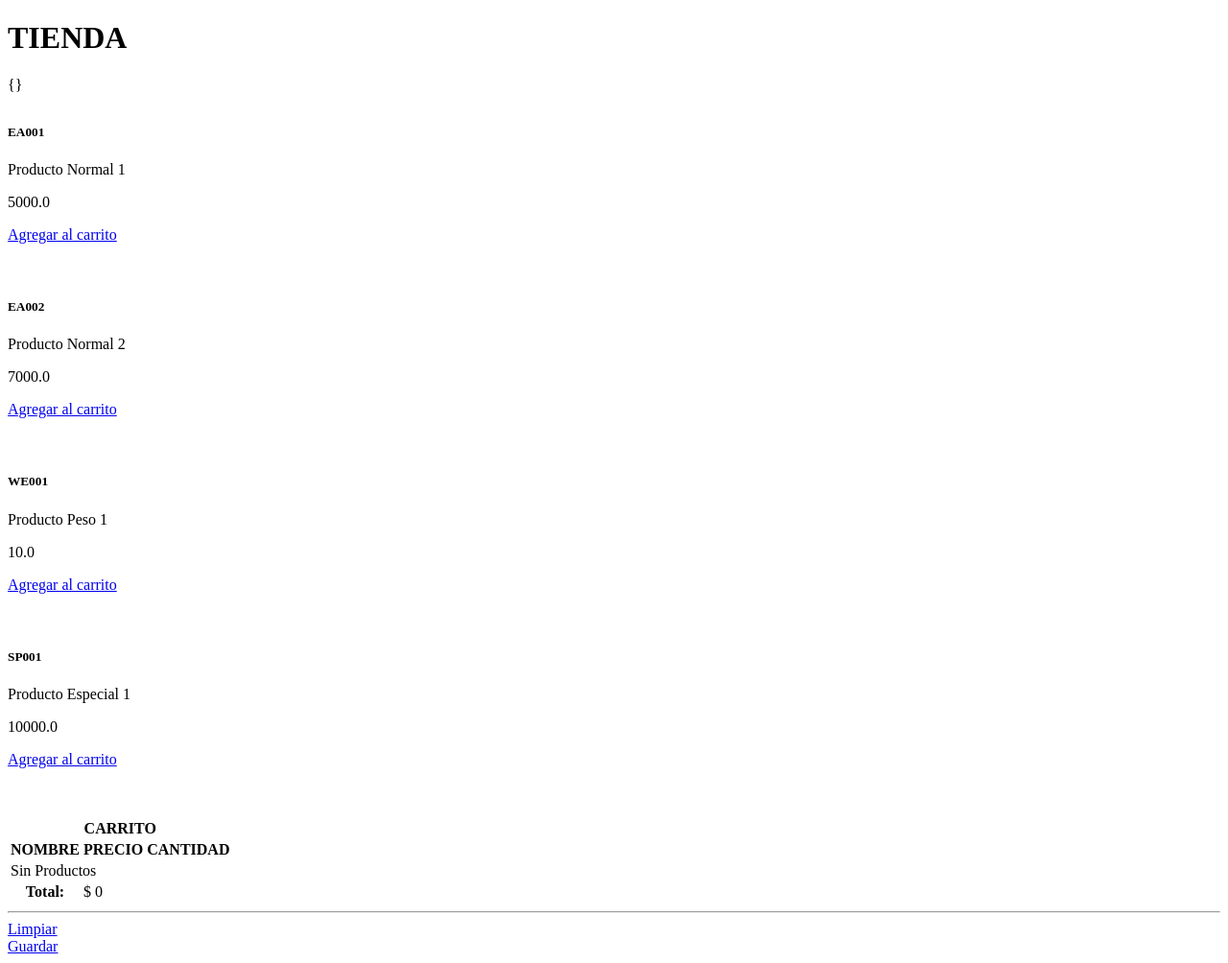
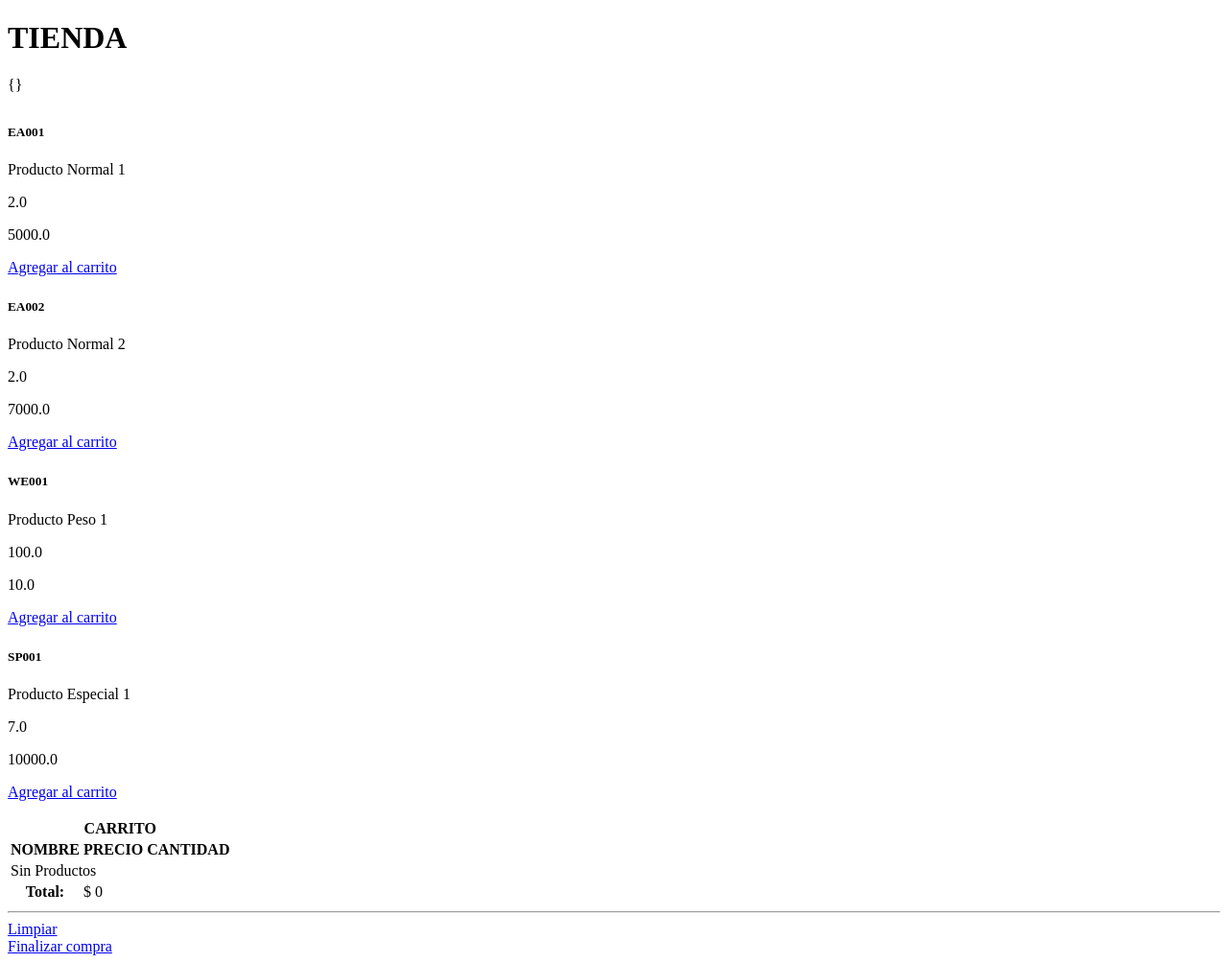
Before and after one commit to rafredyramirez/carrito_compras, a Django app: page / in a window 1280 px wide. Shown: the whole page at 96% size. Run offline with Django 5.2, Linux system fonts and the light colour scheme; data comes from the database, SQL or seed files in the repository; both versions use the stored data as it was after the commit.

Commit message:
Agrega finalizacion compra

```diff
--- a/carrito_compras/carrito_app/Carrito.py
+++ b/carrito_compras/carrito_app/Carrito.py
@@ -2,7 +2,7 @@
 
 class Carrito:
     def __init__(self, request):
-        self.request = request
+        #self.request = request
         self.session = request.session
         carrito = self.session.get('carrito')
         if not carrito:
--- a/carrito_compras/carrito_app/templates/carrito.html
+++ b/carrito_compras/carrito_app/templates/carrito.html
@@ -40,5 +40,5 @@
 </div>
 <div class="row text-center">
     <div class="col-6"><a href="{% url 'limpiar' %}" class="btn btn-danger">Limpiar</a></div>
-    <div class="col-6"><a href="#" class="btn btn-success">Guardar</a></div>
+    <div class="col-6"><a href="{% url 'finalizar_compra' %}" class="btn btn-success">Finalizar compra</a></div>
 </div>
--- a/carrito_compras/carrito_app/templates/tienda.html
+++ b/carrito_compras/carrito_app/templates/tienda.html
@@ -18,7 +18,7 @@
         {% if messages %}
         <div class="messages">
             {% for message in messages %}
-                <div{% if message.tags %} class="alert alert-sm alert-{{ message.tags }}"{% endif %}>
+            <div{% if message.tags %} class="alert alert-sm alert-{{ message.tags }}" {% endif %}>
                 {{ message }}
         </div>
         {% endfor %}
@@ -35,6 +35,7 @@
                                 <div class="card-body">
                                     <h5 class="card-title">{{producto.sku}}</h5>
                                     <p class="card-text">{{producto.nombre}}</p>
+                                    <p class="card-text">{{producto.cantidad_disponible}}</p>
                                     <p class="card-text">{{producto.precio_unitario}}</p>
                                     <a href="{% url 'agregar' producto.id %}" class="btn btn-primary">Agregar al
                                         carrito</a>
--- a/carrito_compras/carrito_app/urls.py
+++ b/carrito_compras/carrito_app/urls.py
@@ -7,4 +7,5 @@
     path('eliminar/<int:producto_id>/', views.eliminar_producto, name='eliminar'),
     path('restar/<int:producto_id>/', views.restar_producto, name='restar'),
     path('limpiar/', views.limpiar_carrito, name='limpiar'),
+    path('finalizar-compra/', views.finalizar_compra, name='finalizar_compra'),
 ]
--- a/carrito_compras/carrito_app/views.py
+++ b/carrito_compras/carrito_app/views.py
@@ -38,3 +38,17 @@
     carrito = Carrito(request)
     carrito.limpiar()
     return redirect('tienda')
+
+def finalizar_compra(request):
+    compra_finalizar = Carrito(request)
+    if len(compra_finalizar.carrito) == 0:
+        messages.error(request, 'Agrega al menos un producto al carrito')
+        return redirect('tienda')
+    else:
+        for id, producto_carrito in compra_finalizar.carrito.items():
+            producto_bd = Producto.objects.get(id=id)
+            producto_bd.cantidad_disponible = producto_bd.cantidad_disponible - producto_carrito['cantidad']
+            producto_bd.save()
+        compra_finalizar.limpiar()
+        messages.success(request, 'Compra finalizada exitosamente')
+        return redirect('tienda')
```
Also changed, not shown: carrito_compras/db.sqlite3. Lines whose indentation alone changed are shown as unchanged.
